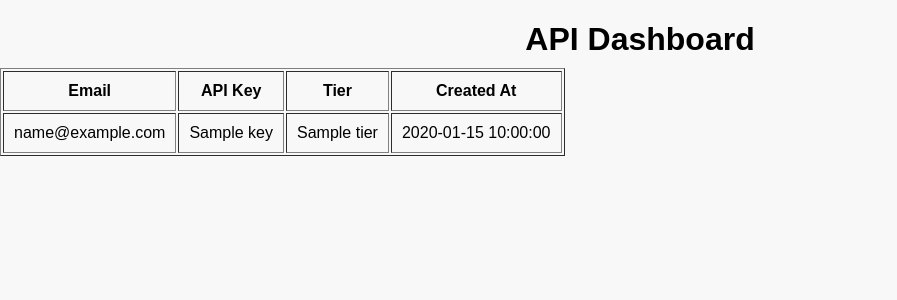
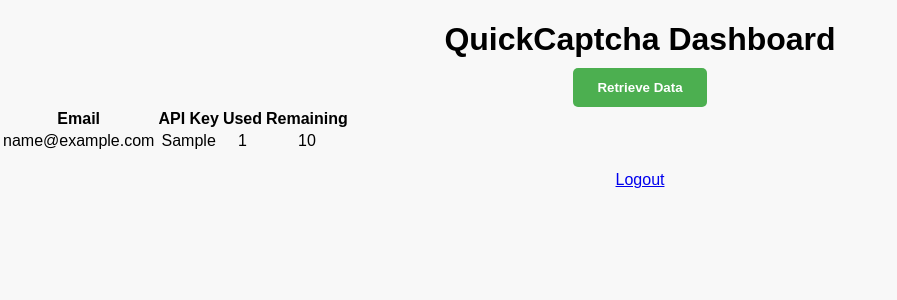
Before and after one commit to Sagar1415-only/quickcaptcha, a Flask app: template templates/dashboard.html in a window 1280 px wide. Shown: the top 300 px of the page, without its empty margins (0-897 px from the left). Run offline with Flask 3, Linux system fonts and the light colour scheme; the template is opened without the code that fills it: most values are stand-ins (such as "Sample title", 1, 10 or a date in 2020).

Commit message:
Update dashboard.html
1i

```diff
--- a/templates/dashboard.html
+++ b/templates/dashboard.html
@@ -2,22 +2,42 @@
 <html lang="en">
 <head>
 <meta charset="UTF-8">
+<title>QuickCaptcha Dashboard</title>
 <meta name="viewport" content="width=device-width, initial-scale=1.0">
-<title>QuickCaptcha Dashboard</title>
 <link rel="stylesheet" href="{{ url_for('static', filename='style.css') }}">
 </head>
 <body>
-<h1>API Dashboard</h1>
-<table border="1" cellpadding="10">
-<tr><th>Email</th><th>API Key</th><th>Tier</th><th>Created At</th></tr>
-{% for email, info in api_keys.items() %}
+<div class="container">
+<h1>QuickCaptcha Dashboard</h1>
+<button onclick="loadData()">Retrieve Data</button>
+<table id="apiTable">
+<tr><th>Email</th><th>API Key</th><th>Used</th><th>Remaining</th></tr>
+{% for k,v in api_keys.items() %}
 <tr>
-  <td>{{ email }}</td>
-  <td>{{ info.key }}</td>
-  <td>{{ info.tier }}</td>
-  <td>{{ info.created_at }}</td>
+<td>{{v['email']}}</td>
+<td>{{k}}</td>
+<td>{{v['count']}}</td>
+<td>{{free_limit - v['count']}}</td>
 </tr>
 {% endfor %}
 </table>
+<br><center><a href="/logout">Logout</a></center>
+</div>
+<script>
+const FREE_LIMIT = {{ free_limit }};
+async function loadData(){
+    const res = await fetch('/refresh-data');
+    const data = await res.json();
+    const table = document.getElementById('apiTable');
+    table.innerHTML='<tr><th>Email</th><th>API Key</th><th>Used</th><th>Remaining</th></tr>';
+    for(const [key,val] of Object.entries(data.api_keys)){
+        const row = table.insertRow();
+        row.insertCell(0).innerText = val.email;
+        row.insertCell(1).innerText = key;
+        row.insertCell(2).innerText = val.count;
+        row.insertCell(3).innerText = FREE_LIMIT - val.count;
+    }
+}
+</script>
 </body>
 </html>
```
